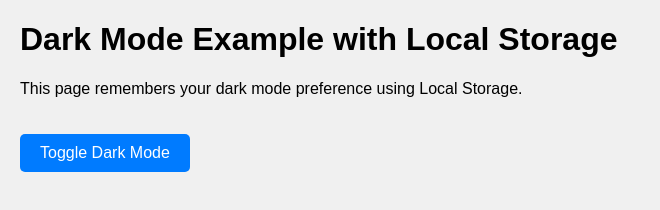
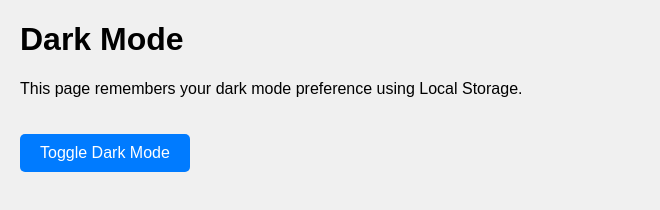
Before and after one commit to acciojob/dark-mode-imranshaikh9930, a website: page main.html in a window 1280 px wide. Shown: the whole page, without its empty margins (0-660 px from the left). Drawn offline with Linux system fonts and the light colour scheme.

Commit message:
created a submission

```diff
--- a/main.html
+++ b/main.html
@@ -9,7 +9,7 @@
 <body>
 	<!-- the entire body must be written by student -->
 
-  <h1 id="name">Dark Mode Example with Local Storage</h1>
+  <h1 id="name">Dark Mode</h1>
   <p>This page remembers your dark mode preference using Local Storage.</p>
   <button id="darkModeToggle" class="toggle-btn">Toggle Dark Mode</button>
     <script type="text/javascript" src="./script.js">
```
